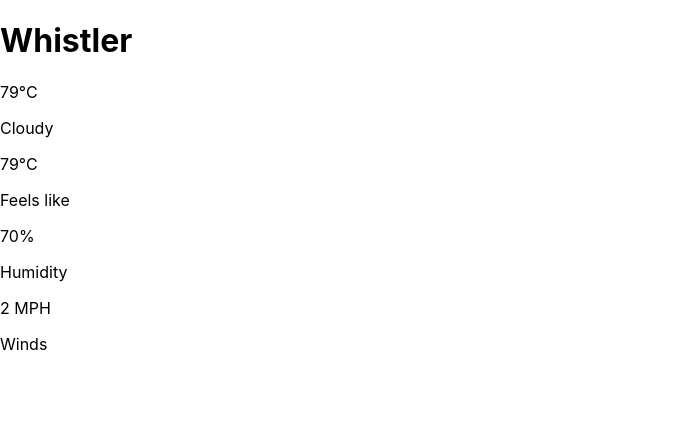
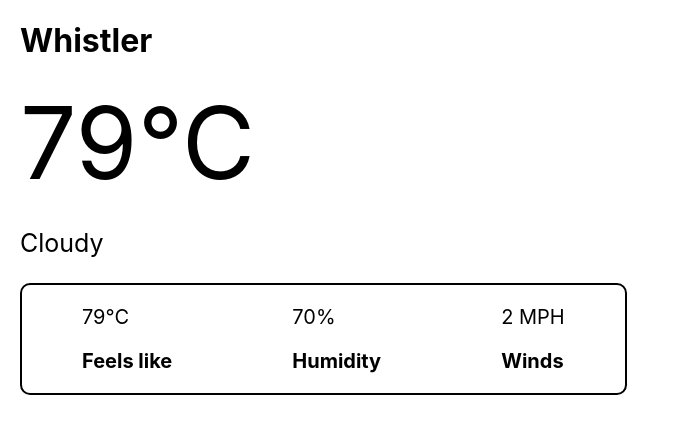
Before and after one commit to bpun1p/MERN-weather-app, a React (Create React App) app in the folder client/: page / in a window 1280 px wide. Shown: the top 434 px of the page, without its empty margins (0-690 px from the left). Built offline with nearby package versions, Linux system fonts and the light colour scheme.

Commit message:
current weather css implemented

```diff
--- a/client/src/components/current-weather/current-weather.css
+++ b/client/src/components/current-weather/current-weather.css
@@ -0,0 +1,34 @@
+.top {
+    margin-left: 20px;
+}
+.temp {
+    font-size: 100px;
+}
+.temp p {
+    margin: 10px 0;
+}
+.description p {
+    font-size: 25px;
+}
+.center {
+    float: left;
+    display: flex;
+    margin-left: 20px;
+    border: solid black 2px;
+    border-radius: 10px;
+}
+.feels, .humidity, .winds {
+    margin: 0 60px;
+}
+.feels p, .humidity p, .winds p {
+    font-size: 20px;
+}
+.feels p:nth-child(2) {
+    font-weight: bold;
+}
+.humidity p:nth-child(2) {
+    font-weight: bold;
+}
+.winds p:nth-child(2) {
+    font-weight: bold;
+}
--- a/client/src/components/current-weather/current-weather.js
+++ b/client/src/components/current-weather/current-weather.js
@@ -1,8 +1,9 @@
 import React, {useState} from 'react';
+import './current-weather.css';
 
 export default function CurrentWeather() {
     return(
-        <div className='containter'>
+        <div className='container'>
           <div className='top'>
             <div className='location'>
               <h1>Whistler</h1>
@@ -10,7 +11,7 @@ export default function CurrentWeather() {
             <div className='temp'>
               <p>79°C</p>
             </div>
-            <div className='descripton'>
+            <div className='description'>
               <p>Cloudy</p>
             </div>
           </div>
```
